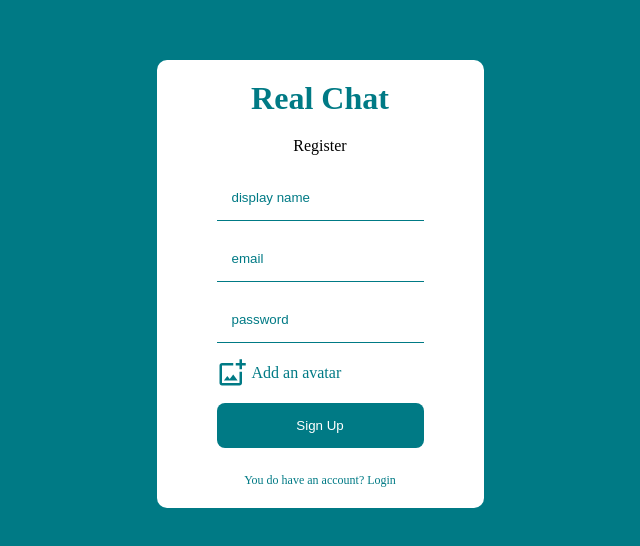
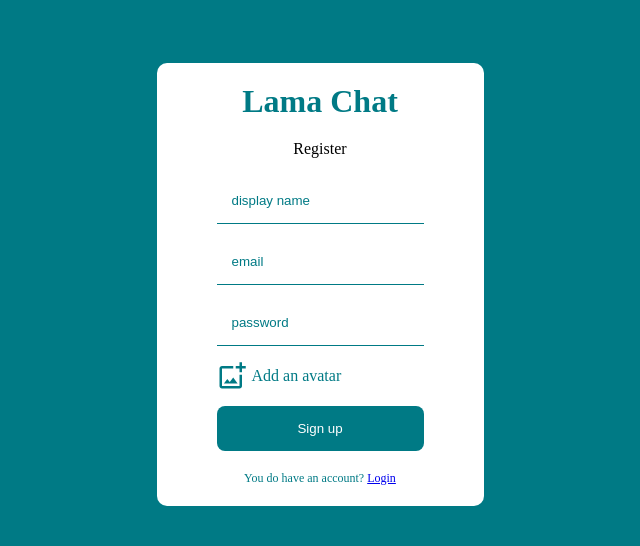
Before and after one commit to gokhanSucsuz/04-Real-Chat, a React (Vite) app: page /register in a window 1280 px wide. Shown: the part 116-662 px from the top of the page, without its empty margins (320-960 px from the left). Built offline with nearby package versions, Linux system fonts and the light colour scheme.

Commit message:
firebase connection is adjusting

```diff
--- a/package.json
+++ b/package.json
@@ -14,6 +14,7 @@
     "react": "^18.2.0",
     "react-dom": "^18.2.0",
     "react-icons": "^5.2.0",
+    "react-router-dom": "^6.23.0",
     "sass": "^1.76.0"
   },
   "devDependencies": {
--- a/src/App.jsx
+++ b/src/App.jsx
@@ -1,10 +1,14 @@
+import { BrowserRouter } from "react-router-dom"
 import "../src/chat.scss"
 import { Register } from "./pages/Register"
 function App() {
 
   return (
     <>
-      <Register />
+      <BrowserRouter>
+        <Register />
+      </BrowserRouter>
+
     </>
   )
 }
--- a/src/firebase.js
+++ b/src/firebase.js
@@ -1,11 +1,13 @@
 // Import the functions you need from the SDKs you need
 import { initializeApp } from "firebase/app";
 import { getAuth } from "firebase/auth";
+import { getFirestore } from "firebase/firestore";
 import { getStorage } from "firebase/storage";
 
 const firebaseConfig = {
 	apiKey: "AIzaSyArY6I-gZNMDkAW976wiVsyLsyQdiJjnUQ",
 	authDomain: "chat-1f363.firebaseapp.com",
+	databaseURL: "https://chat-1f363-default-rtdb.firebaseio.com",
 	projectId: "chat-1f363",
 	storageBucket: "chat-1f363.appspot.com",
 	messagingSenderId: "1092718827694",
@@ -15,3 +17,4 @@ const firebaseConfig = {
 export const app = initializeApp(firebaseConfig);
 export const auth = getAuth();
 export const storage = getStorage();
+export const db = getFirestore();
--- a/src/pages/Register.jsx
+++ b/src/pages/Register.jsx
@@ -1,84 +1,173 @@
-import { MdOutlineAddPhotoAlternate } from "react-icons/md"
-import { createUserWithEmailAndPassword } from "firebase/auth";
-import { auth, storage } from "../firebase";
 import { useState } from "react";
+import { createUserWithEmailAndPassword, updateProfile } from "firebase/auth";
+import { auth, db, storage } from "../firebase";
 import { ref, uploadBytesResumable, getDownloadURL } from "firebase/storage";
-
+import { doc, setDoc } from "firebase/firestore";
+import { useNavigate, Link } from "react-router-dom";
+import { MdOutlineAddPhotoAlternate } from "react-icons/md";
 
 export const Register = () => {
-
     const [err, setErr] = useState(false);
+    const [loading, setLoading] = useState(false);
+    const navigate = useNavigate();
 
     const handleSubmit = async (e) => {
-        e.preventDefault()
+        setLoading(true);
+        e.preventDefault();
         const displayName = e.target[0].value;
         const email = e.target[1].value;
         const password = e.target[2].value;
         const file = e.target[3].files[0];
 
+        try {
+            //Create user
+            const res = await createUserWithEmailAndPassword(auth, email, password);
 
-        try {
-            const res = await createUserWithEmailAndPassword(auth, email, password)
+            //Create a unique image name
+            const date = new Date().getTime();
+            const storageRef = ref(storage, `${displayName + date}`);
 
-            const storageRef = ref(storage, displayName);
+            await uploadBytesResumable(storageRef, file).then(() => {
+                getDownloadURL(storageRef).then(async (downloadURL) => {
+                    try {
+                        //Update profile
+                        await updateProfile(res.user, {
+                            displayName,
+                            photoURL: downloadURL,
+                        });
+                        //create user on firestore
+                        await setDoc(doc(db, "users", res.user.uid), {
+                            uid: res.user.uid,
+                            displayName,
+                            email,
+                            photoURL: downloadURL,
+                        });
+                        console.log("kullanıcı oluşmuş olmalı")
 
-            const uploadTask = uploadBytesResumable(storageRef, file);
+                        //create empty user chats on firestore
+                        await setDoc(doc(db, "userChats", res.user.uid), {});
+                        navigate("/");
+                    } catch (err) {
+                        console.log(err);
+                        setErr(true);
+                        setLoading(false);
+                    }
+                });
+            });
+        } catch (err) {
+            setErr(true);
+            setLoading(false);
+        }
+    };
 
-            uploadTask.on('state_changed',
-                (snapshot) => {
-
-                    const progress = (snapshot.bytesTransferred / snapshot.totalBytes) * 100;
-                    console.log('Upload is ' + progress + '% done');
-                    switch (snapshot.state) {
-                        case 'paused':
-                            console.log('Upload is paused');
-                            break;
-                        case 'running':
-                            console.log('Upload is running');
-                            break;
-                    }
-                },
-                (error) => {
-
-                },
-                () => {
-                    getDownloadURL(uploadTask.snapshot.ref).then((downloadURL) => {
-                        console.log('File available at', downloadURL);
-                    });
-                }
-            );
-
-        } catch (error) {
-
-        }
-
-    }
     return (
         <div className="formContainer">
             <div className="formWrapper">
-                <div className="logo">
-                    Real Chat
-                </div>
-                <div className="title">Register</div>
+                <span className="logo">Lama Chat</span>
+                <span className="title">Register</span>
                 <form onSubmit={handleSubmit}>
-                    <input type="text" placeholder="display name" />
-                    <input type="email" placeholder="email" />
-                    <input type="password" placeholder="password" />
-                    <input style={{ display: "none" }} type="file" id="file" />
+                    <input required type="text" placeholder="display name" />
+                    <input required type="email" placeholder="email" />
+                    <input required type="password" placeholder="password" />
+                    <input required style={{ display: "none" }} type="file" id="file" />
                     <label htmlFor="file">
                         <MdOutlineAddPhotoAlternate className="imageIcon" />
-                        Add an avatar
+                        <span>Add an avatar</span>
                     </label>
-
-                    <button>
-                        Sign Up
-                    </button>
-                    {
-                        err && <span>Something went wrong!</span>
-                    }
-                    <p>You do have an account? Login</p>
+                    <button disabled={loading}>Sign up</button>
+                    {loading && "Uploading and compressing the image please wait..."}
+                    {err && <span>Something went wrong</span>}
                 </form>
+                <p>
+                    You do have an account? <Link to="/register">Login</Link>
+                </p>
             </div>
         </div>
-    )
-}
+    );
+};
+
+
+
+
+
+
+// import { MdOutlineAddPhotoAlternate } from "react-icons/md"
+// import { createUserWithEmailAndPassword, updateProfile } from "firebase/auth";
+// import { auth, db, storage } from "../firebase";
+// import { useState } from "react";
+// import { ref, uploadBytesResumable, getDownloadURL } from "firebase/storage";
+// import { doc, setDoc } from "firebase/firestore";
+
+
+// export const Register = () => {
+
+//     const [err, setErr] = useState(false);
+
+//     const handleSubmit = async (e) => {
+//         e.preventDefault()
+//         const displayName = e.target[0].value;
+//         const email = e.target[1].value;
+//         const password = e.target[2].value;
+//         const file = e.target[3].files[0];
+//         try {
+//             const res = await createUserWithEmailAndPassword(auth, email, password)
+
+//             const storageRef = ref(storage, displayName);
+
+//             const uploadTask = uploadBytesResumable(storageRef, file);
+
+//             uploadTask.on('state_changed',
+//                 (error) => {
+//                     setErr(true)
+//                     console.log(error, res.user.uid)
+//                 },
+//                 () => {
+//                     getDownloadURL(uploadTask.snapshot.ref).then(async (downloadURL) => {
+//                         await updateProfile(res.user, {
+//                             displayName,
+//                             photoURL: downloadURL
+//                         });
+//                         await setDoc(doc(db, "users", res.user.uid), {
+//                             uid: res.user.uid,
+//                             displayName,
+//                             email,
+//                             photoURL: downloadURL
+//                         })
+//                     });
+//                 }
+//             );
+
+//         } catch (error) {
+//             setErr(true)
+//         }
+
+//     }
+//     return (
+//         <div className="formContainer">
+//             <div className="formWrapper">
+//                 <div className="logo">
+//                     Real Chat
+//                 </div>
+//                 <div className="title">Register</div>
+//                 <form onSubmit={handleSubmit}>
+//                     <input type="text" placeholder="display name" />
+//                     <input type="email" placeholder="email" />
+//                     <input type="password" placeholder="password" />
+//                     <input style={{ display: "none" }} type="file" id="file" />
+//                     <label htmlFor="file">
+//                         <MdOutlineAddPhotoAlternate className="imageIcon" />
+//                         Add an avatar
+//                     </label>
+
+//                     <button>
+//                         Sign Up
+//                     </button>
+//                     {
+//                         err && <span>Something went wrong!</span>
+//                     }
+//                     <p>You do have an account? Login</p>
+//                 </form>
+//             </div>
+//         </div>
+//     )
+// }
```
Also changed, not shown: 1 other file (tests, documents, lock files or other folders).
